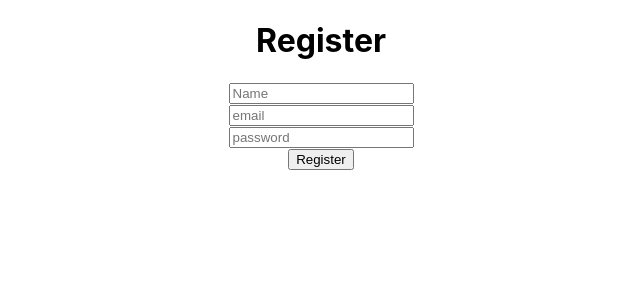
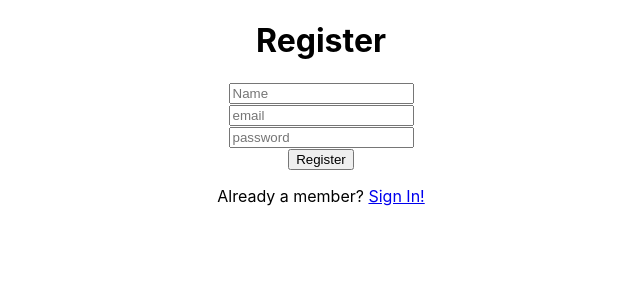
Before and after one commit to nshosain/MERN_PROJECT, a React (Create React App) app in the folder client/: page /register in a window 1280 px wide. Shown: the top 300 px of the page, without its empty margins (319-959 px from the left). Built offline with nearby package versions, Linux system fonts and the light colour scheme.

Commit message:
Add routing in frontend

```diff
--- a/client/src/App.js
+++ b/client/src/App.js
@@ -1,6 +1,11 @@
 import React from "react";
 import "./App.css";
-import { BrowserRouter as Router, Route, Routes } from "react-router-dom";
+import {
+  BrowserRouter as Router,
+  Route,
+  Routes,
+  Navigate,
+} from "react-router-dom";
 // importing pages
 import Login from "./pages/Login";
 import Register from "./pages/Register";
@@ -11,6 +16,7 @@ const App = () => {
     <div className="App">
       <Router>
         <Routes>
+          <Route path="/" element={<Navigate to="/login" />} />
           <Route path="/login" element={<Login />} exact />
           <Route path="/register" element={<Register />} exact />
           <Route path="/dashboard" element={<Dashboard />} exact />
--- a/client/src/pages/Login.js
+++ b/client/src/pages/Login.js
@@ -55,6 +55,11 @@ function Login() {
         <br />
         <input type="submit" value="Login" />
       </form>
+      <div>
+        <p>
+          Not a member? <a href="/register"> Sign Up!</a>
+        </p>
+      </div>
     </div>
   );
 }
--- a/client/src/pages/Register.js
+++ b/client/src/pages/Register.js
@@ -62,6 +62,11 @@ function Register() {
         <br />
         <input type="submit" value="Register" />
       </form>
+      <div>
+        <p>
+          Already a member? <a href="/login"> Sign In!</a>
+        </p>
+      </div>
     </div>
   );
 }
```
